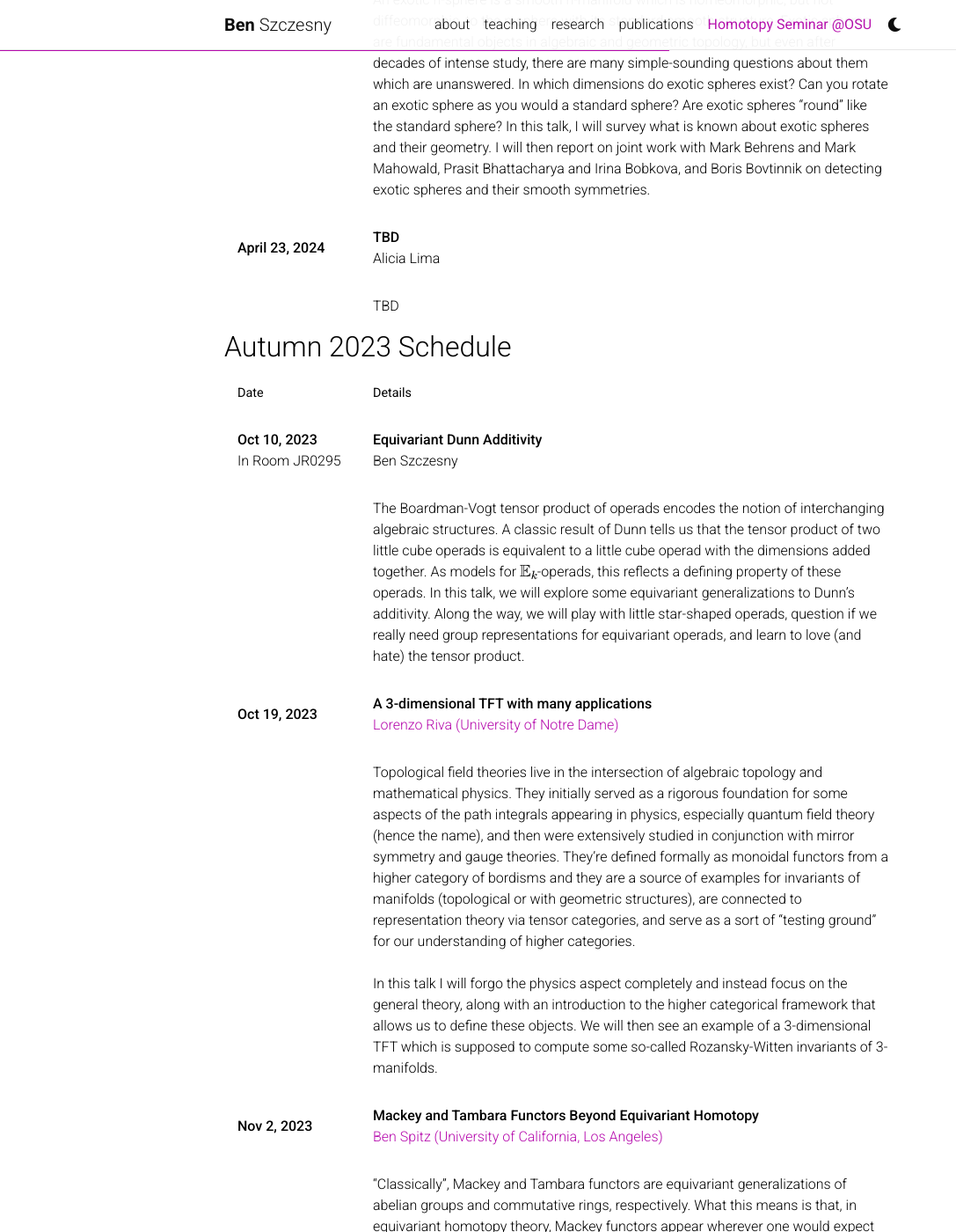
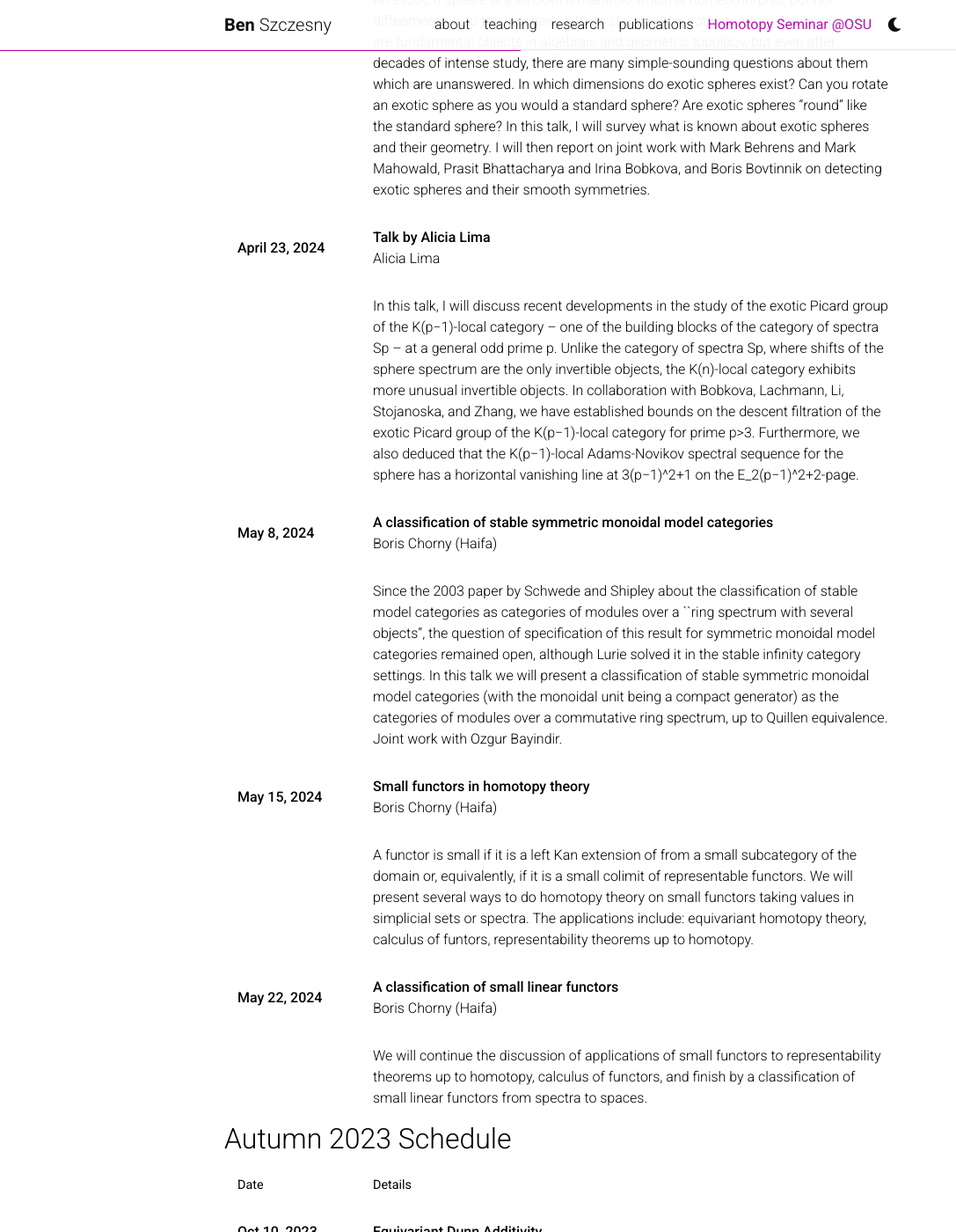
Before and after one commit to BenSzczesny/BenSzczesny.github.io, a Jekyll site: the page built from _pages/homotopyseminar.md, in a window 1280 px wide and 1400 px high, scrolled down 1868 px. Shown: the whole window at 88% size, without its empty margins (0-1087 px from the left). Built offline with Jekyll 4.4.1, drawn with Linux system fonts in a browser that asks for light colours; comment, search, counter and statistics services are not loaded; a style sheet for code colours, icons or effects is not loaded.

Commit message:
Updated speaker details

```diff
--- a/_pages/homotopyseminar.md
+++ b/_pages/homotopyseminar.md
@@ -91,15 +91,56 @@ An exotic n-sphere is a smooth n-manifold which is homeomorphic, but not diffeom
 <tr>
 <td markdown="span">**April 23, 2024**</td>
 <td markdown="span">
-**TBD**<br> Alicia Lima </td>
+**Talk by Alicia Lima**<br> Alicia Lima </td>
 </tr>
 <tr>
 <td></td>
 <td markdown="span">
-TBD
+In this talk, I will discuss recent developments in the study of the exotic Picard group of the K(p−1)-local category – one of the building blocks of the category of spectra Sp – at a general odd prime p. Unlike the category of spectra Sp, where shifts of the sphere spectrum are the only invertible objects, the K(n)-local category exhibits more unusual invertible objects.
+
+In collaboration with Bobkova, Lachmann, Li, Stojanoska, and Zhang, we have established bounds on the descent filtration of the exotic Picard group of the K(p−1)-local category for prime p>3. Furthermore, we also deduced that the K(p−1)-local Adams-Novikov spectral sequence for the sphere has a horizontal vanishing line at 3(p−1)^2+1 on the E_2(p−1)^2+2-page.
 </td>
 </tr>
 
+<tr>
+<td markdown="span">**May 8, 2024**</td>
+<td markdown="span">
+**A classification of stable symmetric monoidal model categories**<br> Boris Chorny (Haifa) </td>
+</tr>
+<tr>
+<td></td>
+<td markdown="span">
+Since the 2003 paper by Schwede and Shipley about the classification of stable model categories as categories of modules over a ``ring spectrum with several objects'', the question of specification of this result for symmetric monoidal model categories remained open, although Lurie solved it in the stable infinity category settings.
+
+In this talk we will present a classification of stable symmetric monoidal model categories (with the monoidal unit being a compact generator) as the categories of modules over a commutative ring spectrum, up to Quillen equivalence.
+
+Joint work with Ozgur Bayindir.
+</td>
+</tr>
+
+<tr>
+<td markdown="span">**May 15, 2024**</td>
+<td markdown="span">
+**Small functors in homotopy theory**<br> Boris Chorny (Haifa) </td>
+</tr>
+<tr>
+<td></td>
+<td markdown="span">
+A functor is small if it is a left Kan extension of from a small subcategory of the domain or, equivalently, if it is a small colimit of representable functors. We will present several ways to do homotopy theory on small functors taking values in simplicial sets or spectra. The applications include: equivariant homotopy theory, calculus of funtors, representability theorems up to homotopy.
+</td>
+</tr>
+
+<tr>
+<td markdown="span">**May 22, 2024**</td>
+<td markdown="span">
+**A classification of small linear functors**<br> Boris Chorny (Haifa) </td>
+</tr>
+<tr>
+<td></td>
+<td markdown="span">
+We will continue the discussion of applications of small functors to representability theorems up to homotopy, calculus of functors, and finish by a classification of small linear functors from spectra to spaces.
+</td>
+</tr>
 
 </tbody>
 </table>
```
